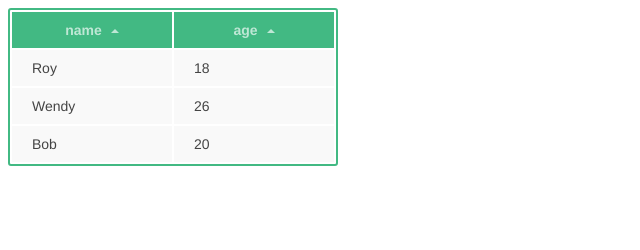
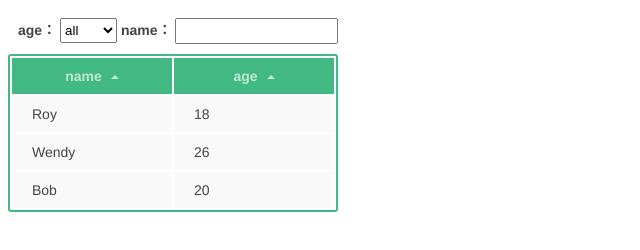
Before and after one commit to jydeng/FE-Note, a plain HTML site: page demo/vue.js/表格.html in a window 1280 px wide. Shown: the whole page, without its empty margins (0-640 px from the left). Drawn offline with nearby package versions, Linux system fonts and the light colour scheme.

Commit message:
vue table 加上检索条件

```diff
--- a/demo/vue.js/表格.html
+++ b/demo/vue.js/表格.html
@@ -67,11 +67,36 @@
       border-right: 4px solid transparent;
       border-top: 4px solid #fff;
     }
+
+    .searchPanel {
+      padding: 10px;
+    }
+
+    .searchPanel input {
+      height: 20px;
+      line-height: 20px;
+    }
+
+    .searchPanel label {
+      font-weight: 600;
+    }
   </style>
 </head>
 
 <body>
   <div id="app">
+    <div class="searchPanel">
+      <label for="age">age：</label>
+      <select id="age" v-model="age" style="height:25px;line-height:25px;">
+        <option value="0">all</option>
+        <option value="18"> <= 18 </option>
+        <option value="24"> <= 24 </option>
+        <option value="30"> <= 30 </option>
+      </select>
+      <label for="name">name：</label>
+      <input type="text" id="name" v-model="name" style="width:155px;">
+    </div>
+
     <vue-table :data="data" :columns="columns"></vue-table>
   </div>
 
@@ -122,7 +147,7 @@
         },
         computed: {
           filterData() {
-            return this.sort ? (this.orders[this.sort]  === 'asc' ? _.sortBy(this.data, this.sort) : _.reverse(_.sortBy(this.data, this.sort))) : this.data;
+            return this.sort ? (this.orders[this.sort] === 'asc' ? _.sortBy(this.data, this.sort) : _.reverse(_.sortBy(this.data, this.sort))) : this.data;
           }
         },
         methods: {
@@ -137,11 +162,34 @@
         el: '#app',
         data: {
           columns: ['name', 'age'],
-          data: [
+          allData: [
             { name: 'Roy', age: 18 },
             { name: 'Wendy', age: 26 },
-            { name: 'Bob', age: 20 }
-          ]
+            { name: 'Bob', age: 20 },
+          ],
+          age: 0,
+          name: ''
+        },
+        methods: {
+          handleSearch() {
+            console.log(this.age, this.name);
+          }
+        },
+        computed: {
+          data() {
+            var result = this.allData.filter(item => {
+              if (parseInt(this.age) && item.age > parseInt(this.age)) {
+                return false;
+              }
+
+              if (this.name && (!~item.name.indexOf(this.name))) {
+                return false;
+              }
+
+              return true;
+            });
+            return result;
+          }
         }
       });
     })();
```
